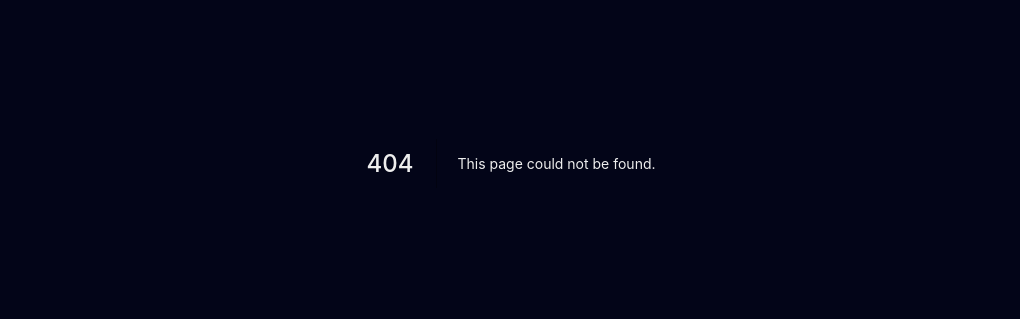
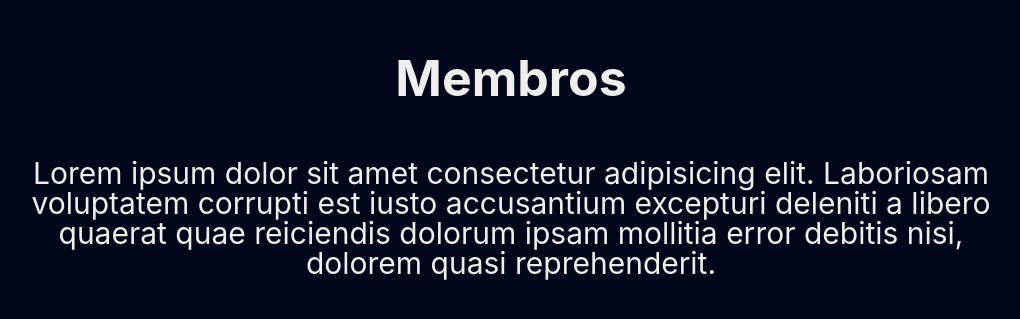
Before and after one commit to camillacorreia/members, a Next.js app: page /about in a window 1280 px wide. Before the commit this address had no page. Shown: the part 237-556 px from the top of the page, without its empty margins (129-1149 px from the left). Built offline with nearby package versions, Linux system fonts and the light colour scheme.

Commit message:
feat: add page about

```diff
--- /dev/null
+++ b/src/pages/about.tsx
@@ -0,0 +1,5 @@
+import AboutTemplate from 'templates/About'
+
+const About = () => <AboutTemplate />
+
+export default About
--- /dev/null
+++ b/src/templates/About/index.tsx
@@ -0,0 +1,25 @@
+import { CloseOutline } from '@styled-icons/evaicons-outline/CloseOutline'
+import LinkWrapper from 'components/LinkWrapper'
+
+import * as S from './styles'
+
+const AboutTemplate = () => (
+  <S.Content>
+    <LinkWrapper href="/">
+      <CloseOutline size={32} />
+    </LinkWrapper>
+
+    <S.Heading>Membros</S.Heading>
+
+    <S.Body>
+      <p>
+        Lorem ipsum dolor sit amet consectetur adipisicing elit. Laboriosam
+        voluptatem corrupti est iusto accusantium excepturi deleniti a libero
+        quaerat quae reiciendis dolorum ipsam mollitia error debitis nisi,
+        dolorem quasi reprehenderit.
+      </p>
+    </S.Body>
+  </S.Content>
+)
+
+export default AboutTemplate
--- /dev/null
+++ b/src/templates/About/styles.ts
@@ -0,0 +1,26 @@
+import styled from 'styled-components'
+
+export const Content = styled.section`
+  text-align: center;
+  display: flex;
+  align-items: center;
+  justify-content: center;
+  flex-direction: column;
+  height: 100vh;
+  max-width: var(--container);
+  margin: auto;
+`
+
+export const Heading = styled.h1`
+  font-size: var(--large);
+  margin-bottom: var(--large);
+`
+
+export const Body = styled.div`
+  // serve para estilos do body
+  // p, a, ul, li, blockquote
+  p {
+    font-size: var(--medium);
+    line-height: var(--medium);
+  }
+`
```
Also changed, not shown: src/pages/index.tsx (+11 -1 lines).
